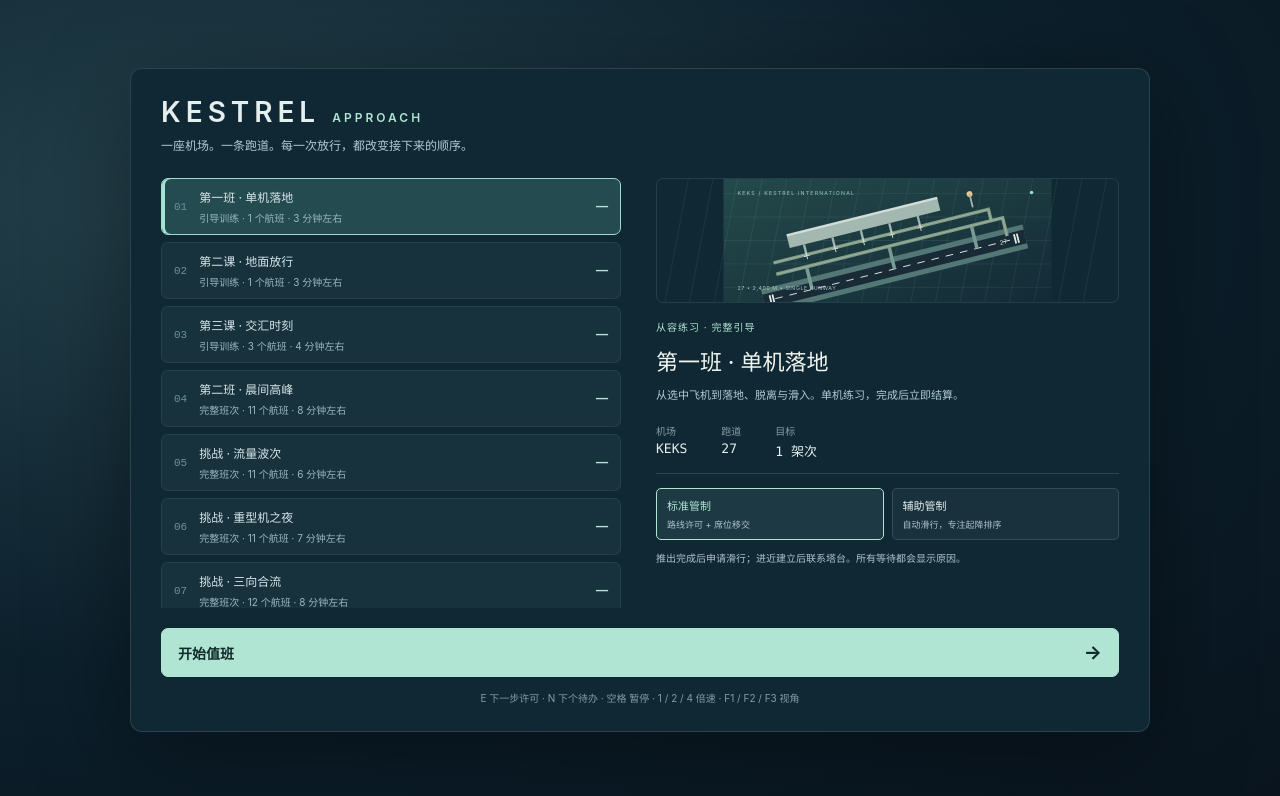
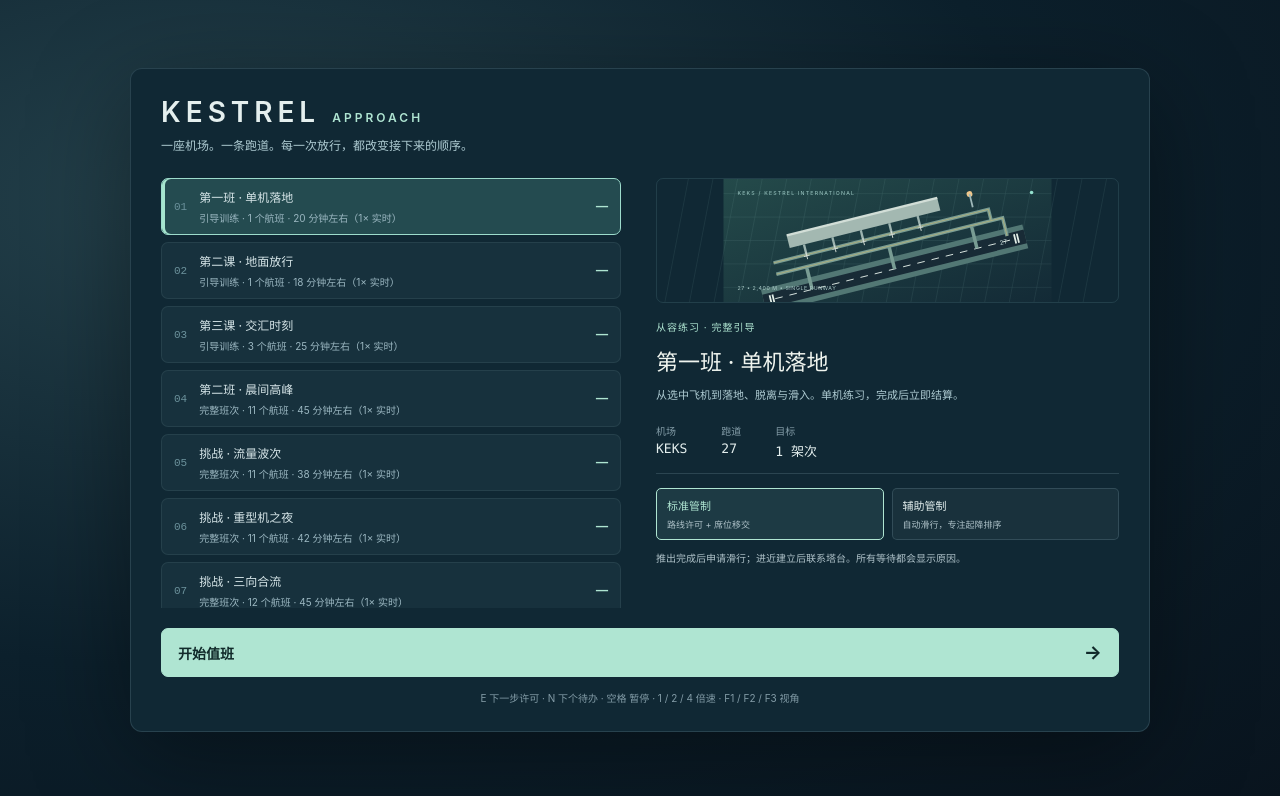
Before and after one commit to starlake4G/atc-sim, a React (Vite) app in the folder atc-sim/: page / in a window 1280 px wide. Shown: the top 796 px of the page. Built offline with nearby package versions, Linux system fonts and the light colour scheme.

Commit message:
fix(ui): 选关页时长按实时显示
1x 已改为实时，但选关页仍按 durationMin/6 计算，45 分钟班次显示成 8 分钟。
改用 realMinutes() + DEFAULT_SPEED，文案标注（1x 实时），起始倍速读同一常量。

```diff
--- a/atc-sim/src/format.ts
+++ b/atc-sim/src/format.ts
@@ -1,5 +1,12 @@
 import type { Aircraft, Phase } from "./sim/types";
 import { NM, toFt, toKt } from "./sim/units";
+
+/** 默认时间倍速。1× 即实时（sim/world 的 TIME_SCALE = 1），所以游戏分钟 = 现实分钟。 */
+export const DEFAULT_SPEED = 1;
+
+/** 班次在给定倍速下的现实分钟数，用于选关页而不是写死一个除 6 的旧值。 */
+export const realMinutes = (durationMin: number, speed = DEFAULT_SPEED): number =>
+  Math.max(1, Math.round(durationMin / speed));
 
 export const fmtClock = (min: number): string => {
   const h = Math.floor(min / 60) % 24;
--- a/atc-sim/src/ui/App.tsx
+++ b/atc-sim/src/ui/App.tsx
@@ -1,5 +1,6 @@
 import { useEffect, useLayoutEffect, useRef, useState } from "react";
 import { DEFAULT_LEVEL_ID, LEVELS, getLevel } from "../data/levels";
+import { DEFAULT_SPEED } from "../format";
 import { rateShift } from "../sim/scoring";
 import { botTick } from "../sim/bot";
 import { CHALLENGE_ID, DEFAULT_CHALLENGE_SEED, createChallenge, normalizeChallengeSeed } from "../sim/challenge";
@@ -76,7 +77,7 @@ export default function App() {
     setReview(null); reviewRef.current = null; setReviewPlaying(false); playedRadio.current = 0;
     if (level.lesson) world.select(world.aircraftList()[0]?.id ?? null);
     setLevelId(id); setSession({ world, levelId: id }); setSnap(world.snapshot());
-    setPaused(!!level.lesson); setSpeed(1); setView("tower"); setToast(null); setRouteOpen(false); setHelpOpen(false); setPlanOpen(false);
+    setPaused(!!level.lesson); setSpeed(DEFAULT_SPEED); setView("tower"); setToast(null); setRouteOpen(false); setHelpOpen(false); setPlanOpen(false);
   }
 
   useEffect(() => {
--- a/atc-sim/src/ui/session.tsx
+++ b/atc-sim/src/ui/session.tsx
@@ -1,5 +1,5 @@
 import { LEVELS } from "../data/levels";
-import { fmtClock } from "../format";
+import { fmtClock, realMinutes } from "../format";
 import { rateShift } from "../sim/scoring";
 import { CHALLENGE_ID, CHALLENGE_VERSION, createChallenge, normalizeChallengeSeed } from "../sim/challenge";
 import type { ControlMode, SimState } from "../sim/types";
@@ -25,7 +25,7 @@ export function StartScreen({ levelId, mode, records, seed, onSeed, onNewSeed, o
   return <div className="overlay menu-overlay"><div className="modal start-modal"><div className="brand">KESTREL <span>APPROACH</span></div><div className="sub">一座机场。一条跑道。每一次放行，都改变接下来的顺序。</div>
     <div className="menu-layout"><div className="cards">{LEVELS.map((level, i) => {
       const best = records[recordKey(level.id, mode, level.id === CHALLENGE_ID ? seed : undefined)];
-      return <button key={level.id} className={`card ${levelId === level.id ? "sel" : ""}`} onClick={() => onPick(level.id)}><span className="card-index">0{i + 1}</span><div><div className="card-name">{level.name}</div><div className="card-meta">{level.lesson ? "引导训练" : "完整班次"} · {level.flights.length} 个航班 · {Math.round(level.durationMin / 6)} 分钟左右</div></div><span className="best-grade">{best?.grade ?? "—"}</span></button>;
+      return <button key={level.id} className={`card ${levelId === level.id ? "sel" : ""}`} onClick={() => onPick(level.id)}><span className="card-index">0{i + 1}</span><div><div className="card-name">{level.name}</div><div className="card-meta">{level.lesson ? "引导训练" : "完整班次"} · {level.flights.length} 个航班 · {realMinutes(level.durationMin)} 分钟左右（1× 实时）</div></div><span className="best-grade">{best?.grade ?? "—"}</span></button>;
     })}</div><div className={`scenario-detail ${selected.seed ? "with-seed" : ""}`}><AirportPreview evening={selected.startClockMin >= 17 * 60} /><span className="eyebrow">{selected.lesson ? "从容练习 · 完整引导" : "安排顺序 · 控制间隔 · 挑战最优解"}</span><h2>{selected.name}</h2><p>{selected.description}</p><div className="scenario-stats"><Metric label="机场" value="KEKS" /><Metric label="跑道" value="27" /><Metric label="目标" value={`${selected.targetMovements} 架次`} /></div>
       <div className="mode-picker"><button className={mode === "standard" ? "on" : ""} onClick={() => onMode("standard")}>标准管制<span>路线许可 + 席位移交</span></button><button className={mode === "assisted" ? "on" : ""} onClick={() => onMode("assisted")}>辅助管制<span>自动滑行，专注起降排序</span></button></div>
       <div className="scenario-note">{mode === "standard" ? "推出完成后申请滑行；进近建立后联系塔台。所有等待都会显示原因。" : "系统协助处理常规地面流程；跑道许可与安全规则保持一致。"}</div>
```
